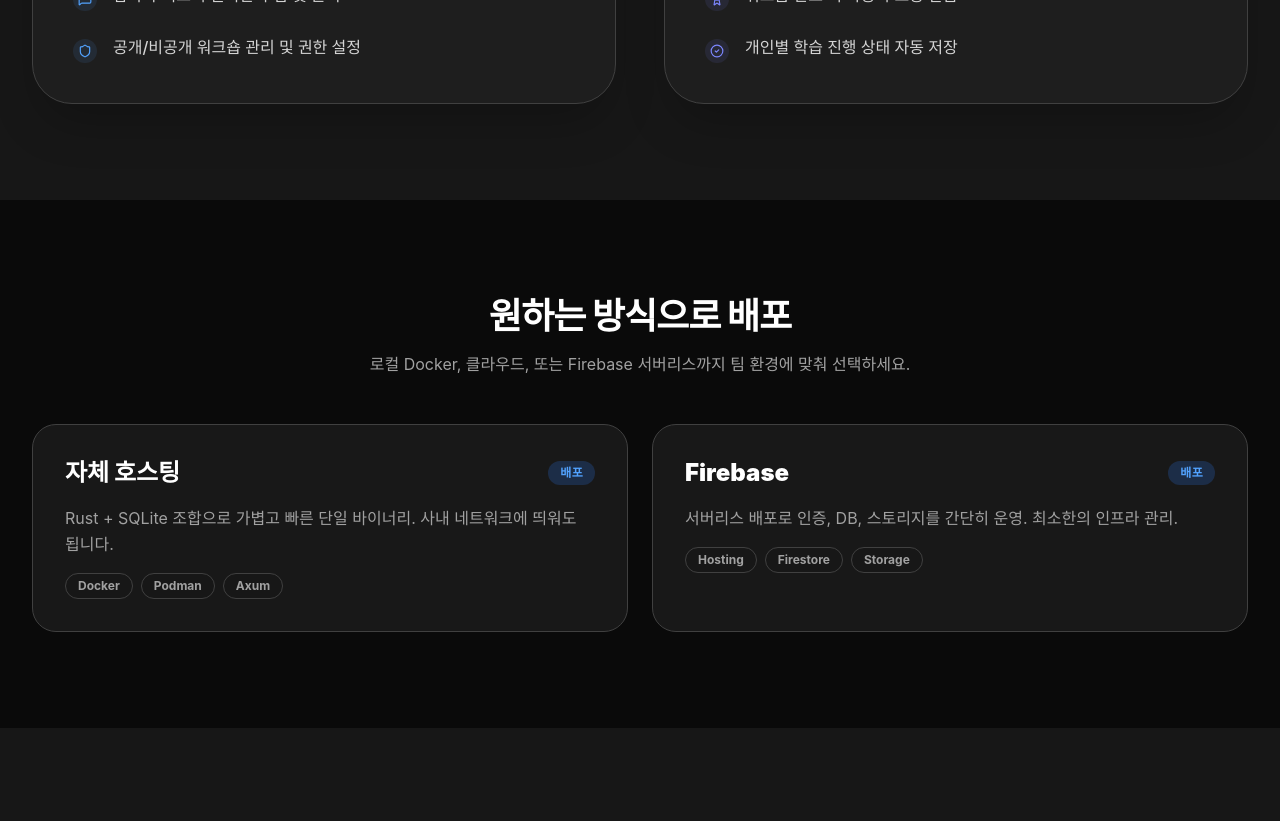
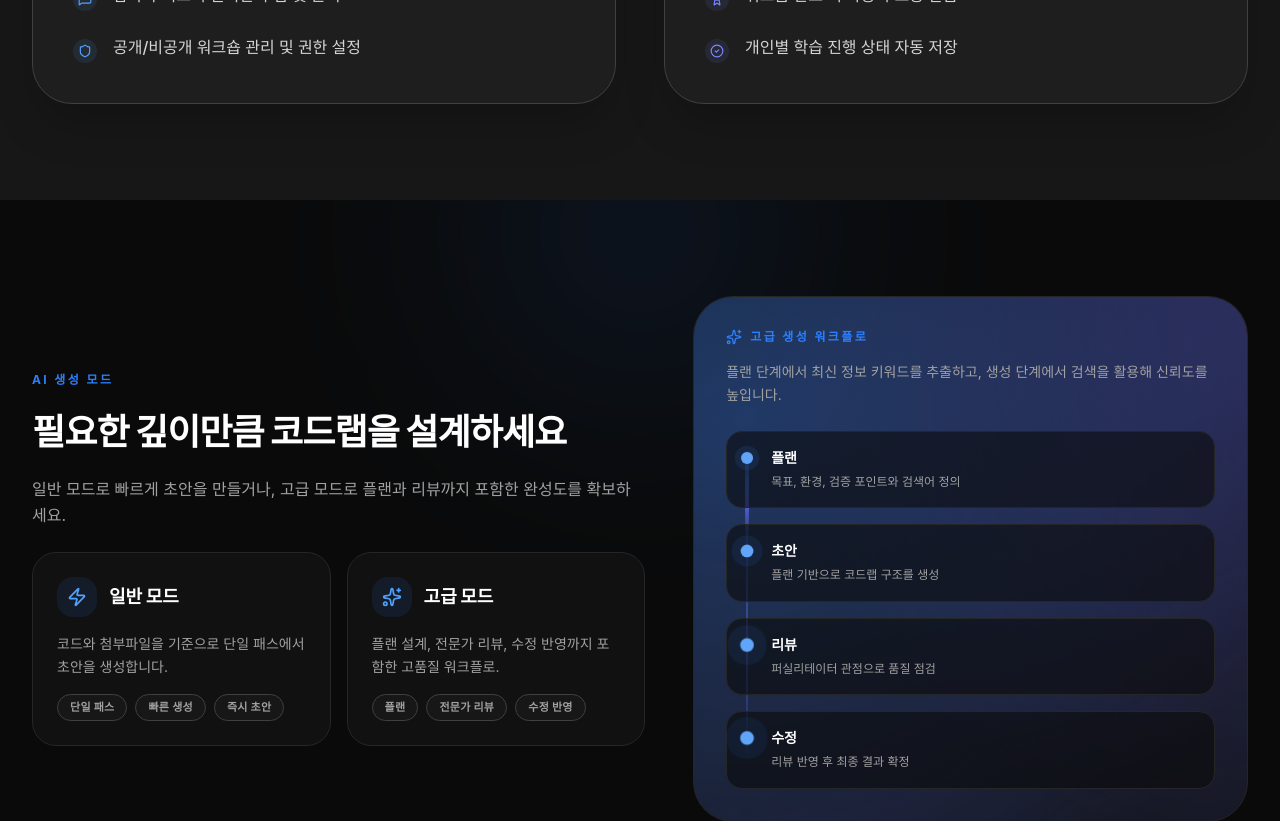
Before and after one commit to JAICHANGPARK/open-codelabs, a SvelteKit app in the folder landing/: page / in a window 1280 px wide. Shown: the part 2240-3061 px from the top of the page. Built offline with nearby package versions, Linux system fonts and the light colour scheme.

Commit message:
Update +page.svelte

```diff
--- a/landing/src/routes/+page.svelte
+++ b/landing/src/routes/+page.svelte
@@ -250,6 +250,81 @@
 							: "Automatic progress saving per user",
 				},
 			],
+		},
+		aiModes: {
+			eyebrow: lang === "ko" ? "AI 생성 모드" : "AI Generation Modes",
+			title:
+				lang === "ko"
+					? "필요한 깊이만큼 코드랩을 설계하세요"
+					: "Generate codelabs with the depth you need",
+			desc:
+				lang === "ko"
+					? "일반 모드로 빠르게 초안을 만들거나, 고급 모드로 플랜과 리뷰까지 포함한 완성도를 확보하세요."
+					: "Use General mode for speed or Advanced mode for planning, review, and refinement.",
+			modes: [
+				{
+					icon: Zap,
+					title: lang === "ko" ? "일반 모드" : "General mode",
+					desc:
+						lang === "ko"
+							? "코드와 첨부파일을 기준으로 단일 패스에서 초안을 생성합니다."
+							: "One-pass generation from code and attachments for a fast draft.",
+					badges:
+						lang === "ko"
+							? ["단일 패스", "빠른 생성", "즉시 초안"]
+							: ["Single pass", "Fast", "Instant draft"],
+				},
+				{
+					icon: Sparkles,
+					title: lang === "ko" ? "고급 모드" : "Advanced mode",
+					desc:
+						lang === "ko"
+							? "플랜 설계, 전문가 리뷰, 수정 반영까지 포함한 고품질 워크플로."
+							: "Plan, expert review, and revision for a high-fidelity output.",
+					badges:
+						lang === "ko"
+							? ["플랜", "전문가 리뷰", "수정 반영"]
+							: ["Plan", "Expert review", "Revise"],
+				},
+			],
+			workflow: {
+				title:
+					lang === "ko" ? "고급 생성 워크플로" : "Advanced workflow",
+				desc:
+					lang === "ko"
+						? "플랜 단계에서 최신 정보 키워드를 추출하고, 생성 단계에서 검색을 활용해 신뢰도를 높입니다."
+						: "Extract search terms during planning and enrich drafts with live lookup.",
+				steps: [
+					{
+						title: lang === "ko" ? "플랜" : "Plan",
+						desc:
+							lang === "ko"
+								? "목표, 환경, 검증 포인트와 검색어 정의"
+								: "Define goals, setup, verification, and search terms",
+					},
+					{
+						title: lang === "ko" ? "초안" : "Draft",
+						desc:
+							lang === "ko"
+								? "플랜 기반으로 코드랩 구조를 생성"
+								: "Generate the codelab structure from the plan",
+					},
+					{
+						title: lang === "ko" ? "리뷰" : "Review",
+						desc:
+							lang === "ko"
+								? "퍼실리테이터 관점으로 품질 점검"
+								: "Expert facilitator review for gaps and clarity",
+					},
+					{
+						title: lang === "ko" ? "수정" : "Revise",
+						desc:
+							lang === "ko"
+								? "리뷰 반영 후 최종 결과 확정"
+								: "Apply fixes and finalize the output",
+					},
+				],
+			},
 		},
 		deployment: {
 			title: lang === "ko" ? "원하는 방식으로 배포" : "Deploy your way",
@@ -639,6 +714,127 @@
 		</div>
 	</section>
 
+	<section
+		id="ai-modes"
+		class="py-24 transition-colors duration-300 relative overflow-hidden {isDark
+			? 'bg-neutral-950'
+			: 'bg-white'}"
+	>
+		<div
+			class="pointer-events-none absolute -top-32 left-1/2 h-80 w-80 -translate-x-1/2 rounded-full blur-[120px] opacity-60 {isDark
+				? 'bg-blue-500/20'
+				: 'bg-blue-200/70'}"
+		></div>
+		<div class="max-w-7xl mx-auto px-4 sm:px-6 lg:px-8 relative z-10">
+			<div class="grid lg:grid-cols-[1.05fr_0.95fr] gap-12 items-center">
+				<div class="space-y-6 reveal">
+					<p
+						class="text-blue-500 font-bold uppercase tracking-[0.2em] text-xs"
+					>
+						{content.aiModes.eyebrow}
+					</p>
+					<h2 class="text-3xl sm:text-4xl font-black tracking-tight">
+						{content.aiModes.title}
+					</h2>
+					<p
+						class="leading-relaxed {isDark
+							? 'text-neutral-400'
+							: 'text-neutral-600'}"
+					>
+						{content.aiModes.desc}
+					</p>
+					<div class="grid sm:grid-cols-2 gap-4">
+						{#each content.aiModes.modes as mode, i}
+							<div
+								class="p-6 rounded-3xl border transition-all reveal {isDark
+									? 'bg-neutral-900/60 border-neutral-800 hover:border-blue-500/40'
+									: 'bg-neutral-50 border-neutral-200 hover:border-blue-300 hover:bg-white'}"
+								style={`transition-delay:${i * 120}ms`}
+							>
+								<div class="flex items-center gap-3 mb-4">
+									<div
+										class="w-10 h-10 rounded-2xl flex items-center justify-center {isDark
+											? 'bg-blue-500/10 text-blue-400'
+											: 'bg-blue-50 text-blue-600'}"
+									>
+										<mode.icon class="w-5 h-5" />
+									</div>
+									<h3 class="text-lg font-black">
+										{mode.title}
+									</h3>
+								</div>
+								<p
+									class="text-sm leading-relaxed {isDark
+										? 'text-neutral-400'
+										: 'text-neutral-600'}"
+								>
+									{mode.desc}
+								</p>
+								<div class="mt-4 flex flex-wrap gap-2">
+									{#each mode.badges as badge}
+										<span
+											class="px-3 py-1 rounded-full border text-[11px] font-bold uppercase tracking-wide {isDark
+												? 'bg-neutral-900 border-neutral-700 text-neutral-400'
+												: 'bg-white border-neutral-200 text-neutral-600'}"
+										>
+											{badge}
+										</span>
+									{/each}
+								</div>
+							</div>
+						{/each}
+					</div>
+				</div>
+
+				<div
+					class="workflow-card reveal rounded-[2.5rem] border p-8 relative overflow-hidden {isDark
+						? 'bg-neutral-900/60 border-neutral-800'
+						: 'bg-white border-neutral-200 shadow-sm'}"
+				>
+					<div class="workflow-sheen"></div>
+					<div class="relative z-10 space-y-4">
+						<div
+							class="flex items-center gap-2 text-xs font-bold uppercase tracking-[0.2em] text-blue-500"
+						>
+							<Sparkles class="w-4 h-4" />
+							{content.aiModes.workflow.title}
+						</div>
+						<p
+							class="text-sm leading-relaxed {isDark
+								? 'text-neutral-400'
+								: 'text-neutral-600'}"
+						>
+							{content.aiModes.workflow.desc}
+						</p>
+					</div>
+					<div class="workflow-steps relative mt-6 space-y-4">
+						<div class="workflow-rail"></div>
+						{#each content.aiModes.workflow.steps as step, i}
+							<div
+								class="workflow-step rounded-2xl border p-4 transition-colors {isDark
+									? 'bg-neutral-950/60 border-neutral-800'
+									: 'bg-neutral-50 border-neutral-200'}"
+								style={`--delay:${i * 0.4}s; transition-delay:${i * 120}ms`}
+							>
+								<div class="workflow-dot"></div>
+								<div class="space-y-1">
+									<p class="text-sm font-bold">{step.title}</p>
+									<p
+										class="text-xs leading-relaxed {isDark
+											? 'text-neutral-400'
+											: 'text-neutral-600'}"
+									>
+										{step.desc}
+									</p>
+								</div>
+							</div>
+						{/each}
+					</div>
+				</div>
+			</div>
+		</div>
+	</section>
+
 	<!-- Deployment -->
 	<section
 		class="py-24 transition-colors duration-300 {isDark
@@ -984,4 +1180,130 @@
 	.animate-fade-in {
 		animation: fade-in 0.8s ease-out forwards;
 	}
+
+	.workflow-card {
+		isolation: isolate;
+	}
+
+	.workflow-sheen {
+		position: absolute;
+		inset: -40% -30%;
+		background:
+			radial-gradient(circle at 20% 30%, rgba(59, 130, 246, 0.35), transparent 55%),
+			radial-gradient(circle at 80% 20%, rgba(99, 102, 241, 0.3), transparent 50%),
+			linear-gradient(120deg, rgba(59, 130, 246, 0.08), rgba(99, 102, 241, 0.12), rgba(59, 130, 246, 0.04));
+		opacity: 0.7;
+		z-index: 0;
+		animation: workflow-sheen 10s ease-in-out infinite;
+		pointer-events: none;
+	}
+
+	.workflow-steps {
+		position: relative;
+		z-index: 1;
+	}
+
+	.workflow-rail {
+		position: absolute;
+		left: 20px;
+		top: 20px;
+		bottom: 20px;
+		width: 2px;
+		background: linear-gradient(
+			180deg,
+			rgba(59, 130, 246, 0.05),
+			rgba(59, 130, 246, 0.4),
+			rgba(99, 102, 241, 0.6),
+			rgba(59, 130, 246, 0.1)
+		);
+		border-radius: 9999px;
+		opacity: 0.8;
+	}
+
+	.workflow-rail::after {
+		content: "";
+		position: absolute;
+		left: -1px;
+		width: 4px;
+		height: 30%;
+		border-radius: 9999px;
+		background: linear-gradient(
+			180deg,
+			transparent,
+			rgba(59, 130, 246, 0.9),
+			rgba(99, 102, 241, 0.9),
+			transparent
+		);
+		animation: workflow-flow 3.8s ease-in-out infinite;
+	}
+
+	.workflow-step {
+		position: relative;
+		padding-left: 44px;
+	}
+
+	.workflow-dot {
+		position: absolute;
+		left: 14px;
+		top: 20px;
+		width: 12px;
+		height: 12px;
+		border-radius: 9999px;
+		background: #60a5fa;
+		box-shadow: 0 0 0 6px rgba(59, 130, 246, 0.12);
+		animation: workflow-pulse 2.6s ease-in-out infinite;
+		animation-delay: var(--delay);
+	}
+
+	@keyframes workflow-sheen {
+		0% {
+			transform: translate3d(-6%, -4%, 0) scale(1);
+			opacity: 0.55;
+		}
+		50% {
+			transform: translate3d(6%, 6%, 0) scale(1.05);
+			opacity: 0.9;
+		}
+		100% {
+			transform: translate3d(-6%, -4%, 0) scale(1);
+			opacity: 0.55;
+		}
+	}
+
+	@keyframes workflow-flow {
+		0% {
+			transform: translateY(-40%);
+			opacity: 0;
+		}
+		25% {
+			opacity: 1;
+		}
+		75% {
+			opacity: 1;
+		}
+		100% {
+			transform: translateY(140%);
+			opacity: 0;
+		}
+	}
+
+	@keyframes workflow-pulse {
+		0%,
+		100% {
+			transform: scale(1);
+			box-shadow: 0 0 0 6px rgba(59, 130, 246, 0.12);
+		}
+		50% {
+			transform: scale(1.15);
+			box-shadow: 0 0 0 12px rgba(59, 130, 246, 0.08);
+		}
+	}
+
+	@media (prefers-reduced-motion: reduce) {
+		.workflow-sheen,
+		.workflow-rail::after,
+		.workflow-dot {
+			animation: none;
+		}
+	}
 </style>
```
